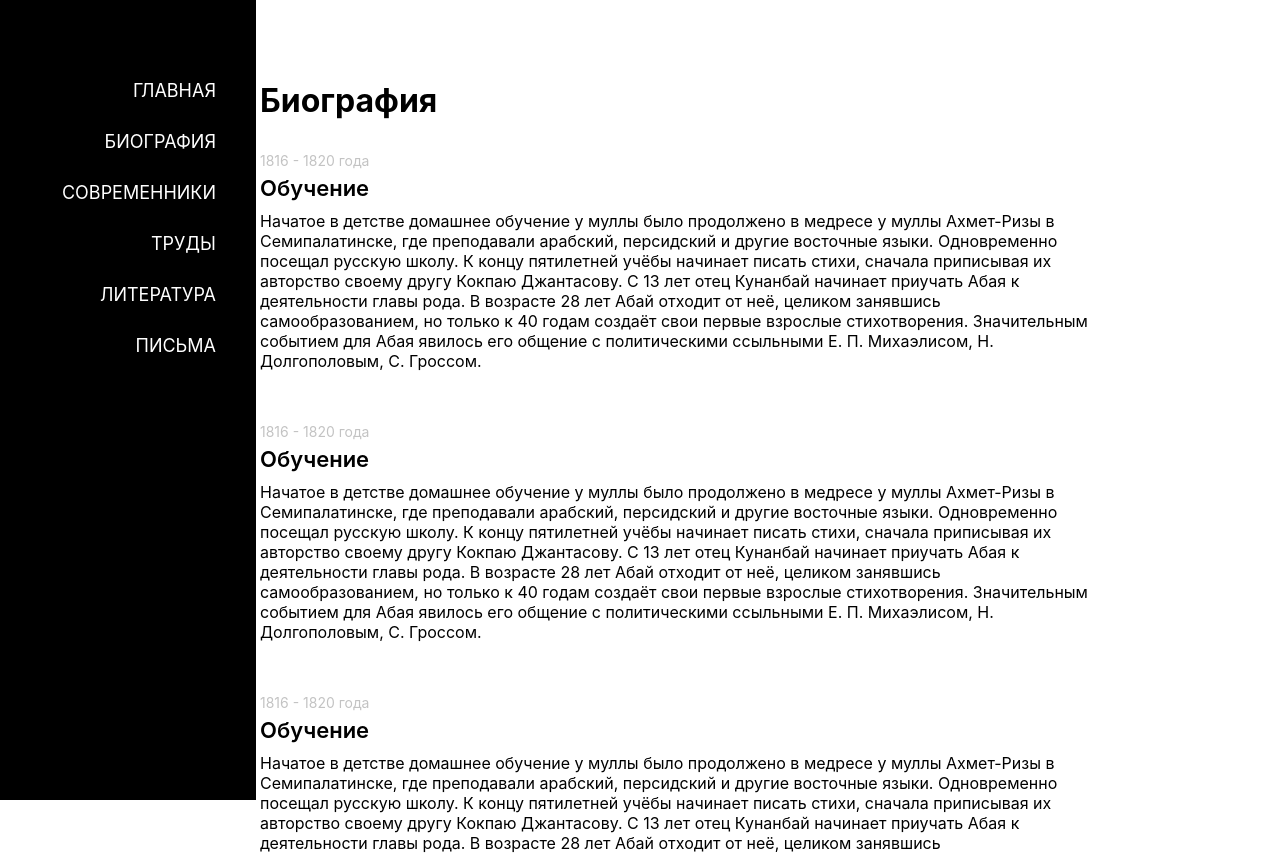
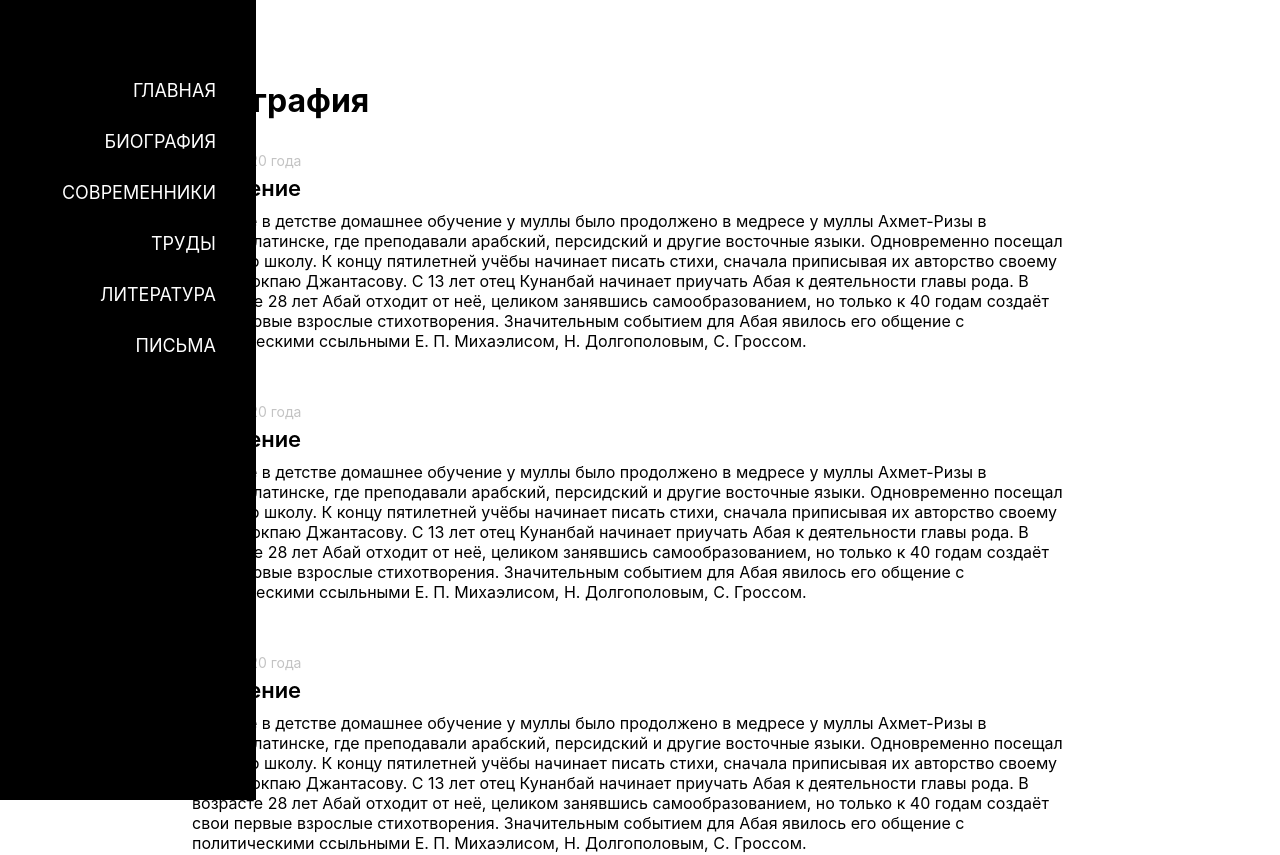
Before and after one commit to Crepiks/abai, a Next.js app: page /biography in a window 1280 px wide. Shown: the top 855 px of the page. Built offline with nearby package versions, Linux system fonts and the light colour scheme.

Commit message:
fix: make side nav fixed

```diff
--- a/components/common/side-nav/side-nav.module.css
+++ b/components/common/side-nav/side-nav.module.css
@@ -1,4 +1,9 @@
 .openButton {
+  position: fixed;
+  top: 0;
+  left: 0;
+  width: 80px;
+  height: 100vh;
   display: flex;
   justify-content: center;
   align-items: center;
@@ -11,7 +16,7 @@
 }
 
 .sideNav {
-  position: absolute;
+  position: fixed;
   top: 0;
   left: 0;
   width: 20vw;
--- a/layouts/main/main.module.css
+++ b/layouts/main/main.module.css
@@ -1,12 +1,3 @@
 .container {
   min-height: 100vh;
-  display: flex;
 }
-
-.sideNav {
-  width: 80px;
-}
-
-.main {
-  width: calc(100% - 80px);
-}
```
